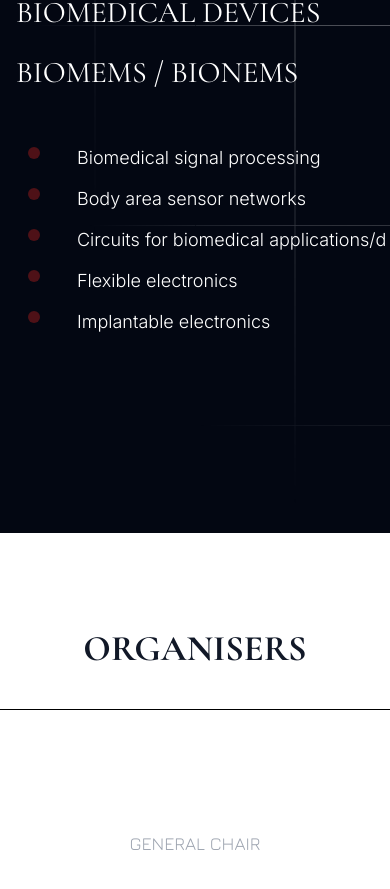
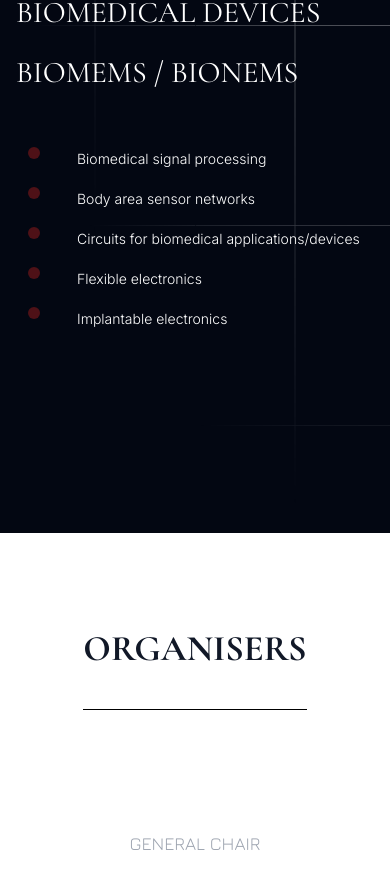
Before and after one commit to AnhisCode/bio4apps, a Next.js app: page / in a window 390 px wide. Shown: the part 1999-2888 px from the top of the page. Built offline with nearby package versions, Linux system fonts and the light colour scheme.

Commit message:
fix small screen

```diff
--- a/app/components/List.tsx
+++ b/app/components/List.tsx
@@ -82,7 +82,7 @@ export default function List({ topics }: { topics: Topic[] }) {
         {selected.list.map((item, index) => (
           <li
             key={`${index}-${item}`}
-            className="lg:text-xl text-lg font-sans whitespace-nowrap normal-case font-light transition-all delay-300 duration-300 ease-in-out opacity-0 transform translate-y-2"
+            className="lg:text-xl text-sm sm:text-lg font-sans whitespace-nowrap normal-case font-light transition-all delay-300 duration-300 ease-in-out opacity-0 transform translate-y-2"
             style={{ animation: 'fade-in-move-down 1s forwards' }}
           >
             {item}
--- a/app/page.tsx
+++ b/app/page.tsx
@@ -136,14 +136,14 @@ export default function Home() {
           <rect width="100%" height="100%" strokeWidth={0} fill="url(#83fd4e5a-9d52-42fc-97b6-718e5d7ee527)" />
         </svg>
         <section className="overflow-hidden relative min-h-screen mx-auto max-w-7xl px-4 sm:px-6 lg:px-8 text-center flex flex-col gap-y-4 items-start justify-center h-full font-infant uppercase">
-          <h1 className={`absolute top-20 text-lg  font-jura text-gray-200`}>Topics this year</h1>
+          <h1 className={`absolute top-10 md:top-20 text-lg  font-jura text-gray-200`}>Topics this year</h1>
           <List topics={data} />
         </section>
       </div>
       <section className=" mx-auto max-w-5xl px-4 sm:px-6 lg:px-8 text-center min-h-screen flex flex-col gap-y-20 py-24 md:py-40 items-center justify-center h-full font-infant uppercase">
         <div>
           <h1 className={`text-4xl font-extrabold text-gray-900 sm:text-4xl font-infant`}>Organisers</h1>
-          <div className="w-[400px] h-[1px] bg-black my-10"></div>
+          <div className="w-full md:scale-x-150 h-[1px] bg-black my-10"></div>
         </div>
 
         <div className="flex flex-col items-center gap-y-14">
```
